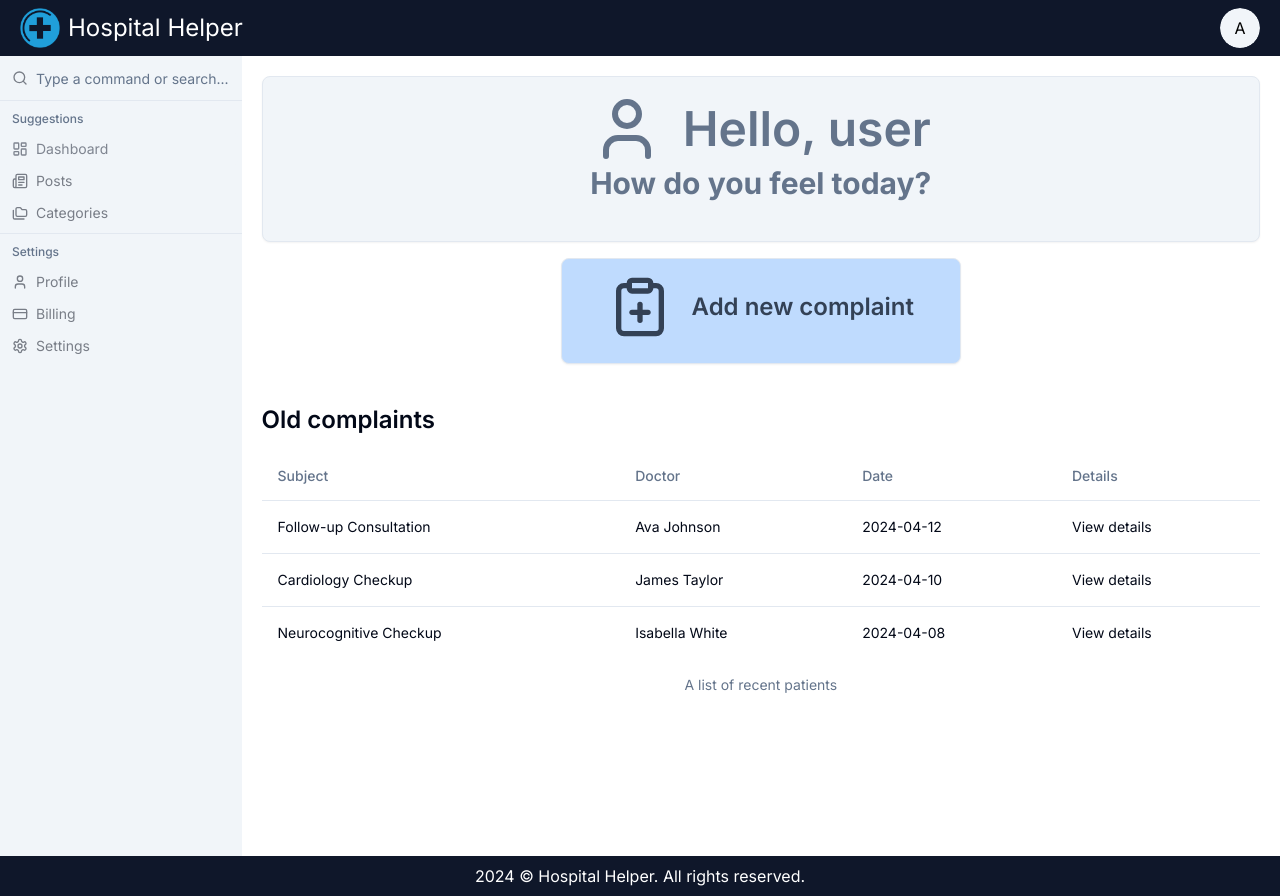
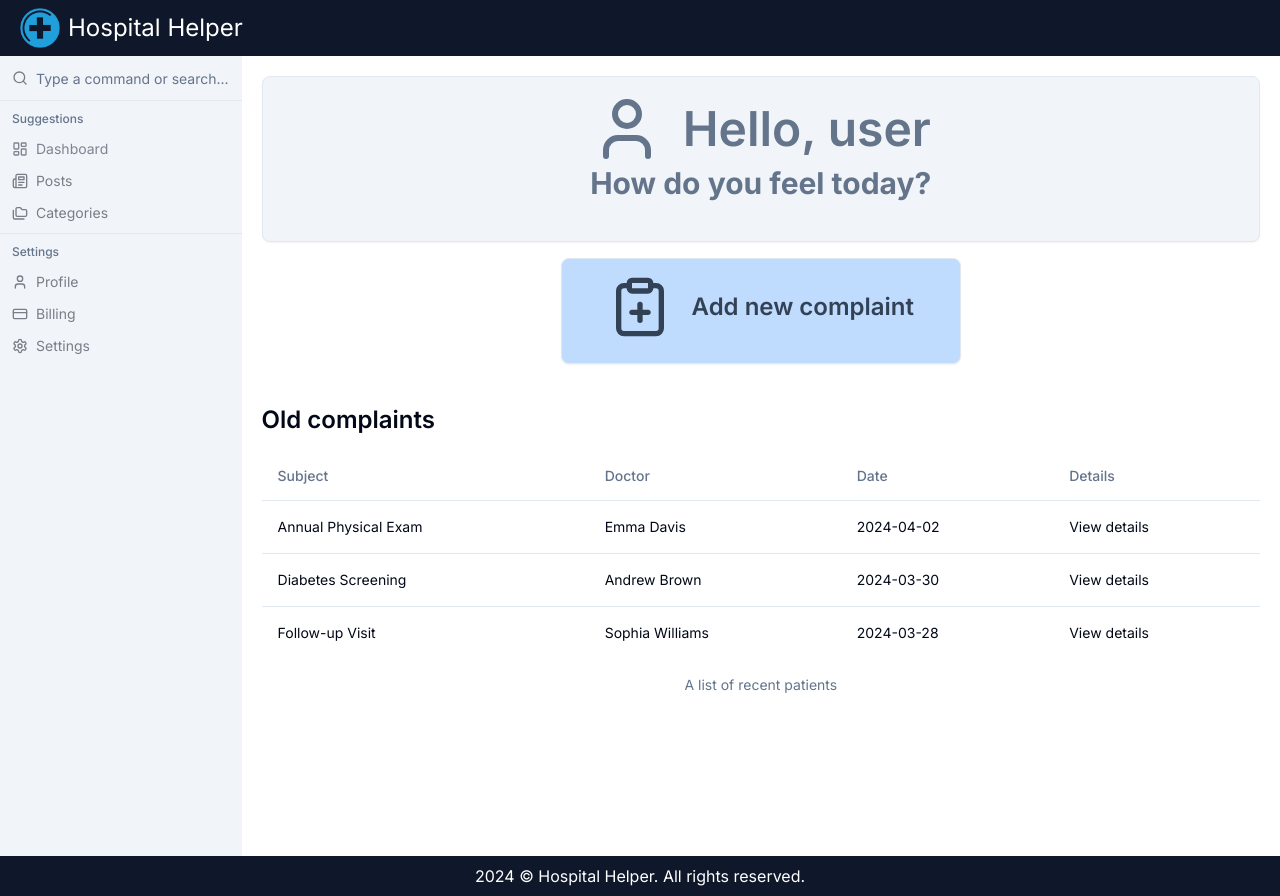
Before and after one commit to daryabagmet/admin-panel-info, a Next.js app: page / in a window 1280 px wide. Built offline with nearby package versions, Linux system fonts and the light colour scheme.

Commit message:
fix login form, add context

```diff
--- a/app/layout.tsx
+++ b/app/layout.tsx
@@ -4,6 +4,7 @@ import { Toaster } from '@/components/ui/toaster'
 import type { Metadata } from 'next'
 import { Inter } from 'next/font/google'
 import './globals.css'
+import { AuthProvider } from '@/data/context/AuthContext'
 
 const inter = Inter({ subsets: ['latin'] })
 
@@ -20,10 +21,12 @@ export default function RootLayout({
   return (
     <html lang="en">
       <body className={inter.className}>
-        <Header />
-        {children}
-        <Footer />
-        <Toaster />
+        <AuthProvider>
+          <Header />
+          {children}
+          <Footer />
+          <Toaster />
+        </AuthProvider>
       </body>
     </html>
   )
--- a/components/Header.tsx
+++ b/components/Header.tsx
@@ -1,16 +1,20 @@
+'use client'
 import Image from 'next/image'
 import Link from 'next/link'
 import logo from '../img/logo.png'
 import Navbar from '@/components/Navbar'
+import { useAuth } from '@/data/context/AuthContext'
 
 const Header = () => {
+  const { user } = useAuth();
+
   return (
     <div className="bg-primary text-white py-2 px-5 flex justify-between">
       <Link href="/" className="flex items-center justify-center">
         <Image src={logo} alt="logo" width={40} />
         <span className="ml-2 text-2xl">Hospital Helper</span>
       </Link>
-      <Navbar />
+      {user && <Navbar />}
     </div>
   )
 }
--- a/components/Navbar.tsx
+++ b/components/Navbar.tsx
@@ -1,4 +1,7 @@
+"use client";
+import { useAuth } from '@/data/context/AuthContext';
 import Link from 'next/link'
+import { useRouter } from "next/navigation";
 import { Avatar, AvatarFallback, AvatarImage } from '@/components/ui/avatar'
 import {
   DropdownMenu,
@@ -10,13 +13,22 @@ import {
 } from '@/components/ui/dropdown-menu'
 
 const Navbar = () => {
+  const { user, logout } = useAuth();
+  const router = useRouter();
+  const profileFirstLetter = user?.charAt(0).toUpperCase();
+
+  const handleLogout = () => {
+    logout();
+    router.push("/auth");
+  };
+
   return (
     <>
       <DropdownMenu>
         <DropdownMenuTrigger>
           <Avatar>
             <AvatarImage alt="avatar img" />
-            <AvatarFallback className="text-black">A</AvatarFallback>
+            <AvatarFallback className="text-black">{profileFirstLetter}</AvatarFallback>
           </Avatar>
         </DropdownMenuTrigger>
         <DropdownMenuContent>
@@ -25,11 +37,11 @@ const Navbar = () => {
           <DropdownMenuItem>
             <Link href="/profile">Profile</Link>
           </DropdownMenuItem>
-          <DropdownMenuItem>
-            <Link href="/auth">Logout</Link>
+          <DropdownMenuItem onClick={handleLogout}>
+            Logout
           </DropdownMenuItem>
         </DropdownMenuContent>
-      </DropdownMenu>
+      </DropdownMenu >
     </>
   )
 }
--- a/components/auth/LoginForm.tsx
+++ b/components/auth/LoginForm.tsx
@@ -1,6 +1,5 @@
 'use client'
 
-import BackButton from '@/components/BackButton'
 import * as z from 'zod'
 import { useForm } from 'react-hook-form'
 import { zodResolver } from '@hookform/resolvers/zod'
@@ -22,6 +21,8 @@ import {
 import { Input } from '@/components/ui/input'
 import { Button } from '@/components/ui/button'
 import { useRouter } from 'next/navigation'
+import { useAuth } from '@/data/context/AuthContext'
+
 
 const formSchema = z.object({
   email: z
@@ -38,8 +39,8 @@ const formSchema = z.object({
 })
 
 const LoginForm = () => {
+  const { login } = useAuth();
   const router = useRouter()
-
   const form = useForm<z.infer<typeof formSchema>>({
     resolver: zodResolver(formSchema),
     defaultValues: {
@@ -50,6 +51,7 @@ const LoginForm = () => {
 
   const handleSubmit = (data: z.infer<typeof formSchema>) => {
     router.push('/')
+    login(data.email);
   }
 
   return (
@@ -107,7 +109,7 @@ const LoginForm = () => {
               )}
             />
 
-            <Button className="w-full">Sign In</Button>
+            <Button className="w-full">Log In</Button>
           </form>
         </Form>
       </CardContent>
--- a/components/auth/RegisterForm.tsx
+++ b/components/auth/RegisterForm.tsx
@@ -37,6 +37,7 @@ import { Input } from '@/components/ui/input'
 import { Button } from '@/components/ui/button'
 import { useRouter } from 'next/navigation'
 import { CalendarIcon } from 'lucide-react'
+import { useAuth } from '@/data/context/AuthContext'
 
 const currentYear = new Date().getFullYear()
 const minDate = new Date(currentYear - 18, 0, 1)
@@ -69,6 +70,7 @@ const formSchema = z.object({
 })
 
 const RegisterForm = () => {
+  const { login } = useAuth();
   const router = useRouter()
 
   const form = useForm<z.infer<typeof formSchema>>({
@@ -85,7 +87,7 @@ const RegisterForm = () => {
   })
 
   const handleSubmit = (data: z.infer<typeof formSchema>) => {
-    console.log(data)
+    login(data.email);
     router.push('/')
   }
 
--- a/data/complaints.ts
+++ b/data/complaints.ts
@@ -58,14 +58,14 @@ const complaints: Complaint[] = [
         id: '1',
         title: 'Blood test',
         result: 'High cholesterine level',
-        doctor: 'Lucy',
+        doctor: 'Lucy Tomsom',
         date: '2024-03-26',
       },
       {
         id: '2',
         title: 'Blood test',
         result: 'OK',
-        doctor: 'Michael',
+        doctor: 'Michael Brown',
         date: '2024-03-26',
       },
     ],
@@ -80,14 +80,14 @@ const complaints: Complaint[] = [
       {
         id: '1',
         title: 'Blood test',
-        result: 'AR applications are amazing!',
-        doctor: 'Grace',
+        result: 'OK',
+        doctor: 'Grace Wilson',
         date: '2024-03-28',
       },
       {
         id: '2',
         title: 'Blood test',
-        result: "Can't wait to see AR integrated into everyday life.",
+        result: 'OK',
         doctor: 'Jack',
         date: '2024-03-28',
       },
@@ -103,15 +103,15 @@ const complaints: Complaint[] = [
       {
         id: '1',
         title: 'Blood test',
-        result: 'Diabetes screening result: normal',
-        doctor: 'Olivia',
+        result: 'OK',
+        doctor: 'Olivia Wiz',
         date: '2024-03-30',
       },
       {
         id: '2',
         title: 'Blood test',
         result: 'Ensure regular monitoring',
-        doctor: 'William',
+        doctor: 'William Asul',
         date: '2024-03-30',
       },
     ],
@@ -126,108 +126,16 @@ const complaints: Complaint[] = [
       {
         id: '1',
         title: 'Blood test',
-        result: 'Excited for the possibilities with 5G.',
+        result: 'OK',
         doctor: 'Sophie',
         date: '2024-04-02',
       },
       {
         id: '2',
         title: 'Blood test',
-        result: 'Hope it improves rural connectivity too.',
+        result: 'OK',
         doctor: 'Ethan',
         date: '2024-04-02',
-      },
-    ],
-  },
-  {
-    id: '7',
-    subject: 'Routine Health Checkup',
-    body: 'General checkup for health status and medical advice',
-    doctor: 'Michael Johnson',
-    date: '2024-04-05',
-    results: [
-      {
-        id: '1',
-        title: 'Blood test',
-        result: 'Cybersecurity is crucial for protecting data.',
-        doctor: 'Ava',
-        date: '2024-04-05',
-      },
-      {
-        id: '2',
-        title: 'Blood test',
-        result: 'Continuous monitoring is key.',
-        doctor: 'Noah',
-        date: '2024-04-05',
-      },
-    ],
-  },
-  {
-    id: '8',
-    subject: 'Neurocognitive Checkup',
-    body: 'Checkup for cognitive function and brain health',
-    doctor: 'Isabella White',
-    date: '2024-04-08',
-    results: [
-      {
-        id: '1',
-        title: 'Blood test',
-        result: 'ANNs have applications in various fields.',
-        doctor: 'Liam',
-        date: '2024-04-08',
-      },
-      {
-        id: '2',
-        title: 'Blood test',
-        result: 'Training them requires a lot of data.',
-        doctor: 'Mia',
-        date: '2024-04-08',
-      },
-    ],
-  },
-  {
-    id: '9',
-    subject: 'Cardiology Checkup',
-    body: 'Routine heart health check with tests',
-    doctor: 'James Taylor',
-    date: '2024-04-10',
-    results: [
-      {
-        id: '1',
-        title: 'Blood test',
-        result: 'Cloud computing has transformed IT.',
-        doctor: 'Harper',
-        date: '2024-04-10',
-      },
-      {
-        id: '2',
-        title: 'Blood test',
-        result: 'Concerned about data privacy in the cloud.',
-        doctor: 'Logan',
-        date: '2024-04-10',
-      },
-    ],
-  },
-  {
-    id: '10',
-    subject: 'Follow-up Consultation',
-    body: 'Consultation for ongoing treatment and progress review',
-    doctor: 'Ava Johnson',
-    date: '2024-04-12',
-    results: [
-      {
-        id: '1',
-        title: 'Blood test',
-        result: 'ML is reshaping industries.',
-        doctor: 'Emma',
-        date: '2024-04-12',
-      },
-      {
-        id: '2',
-        title: 'Blood test',
-        result: "I'm interested in reinforcement learning.",
-        doctor: 'Daniel',
-        date: '2024-04-12',
       },
     ],
   },
--- /dev/null
+++ b/data/context/AuthContext.tsx
@@ -0,0 +1,36 @@
+'use client'
+import { createContext, useContext, useState, ReactNode } from "react";
+
+interface AuthContextType {
+  user: string | null;
+  login: (email: string) => void;
+  logout: () => void;
+}
+
+const AuthContext = createContext<AuthContextType | null>(null);
+
+export const AuthProvider = ({ children }: { children: ReactNode }) => {
+  const [user, setUser] = useState<string | null>(null);
+
+  const login = (email: string) => {
+    setUser(email);
+  };
+
+  const logout = () => {
+    setUser(null);
+  };
+
+  return (
+    <AuthContext.Provider value={{ user, login, logout }}>
+      {children}
+    </AuthContext.Provider>
+  );
+};
+
+export const useAuth = () => {
+  const context = useContext(AuthContext);
+  if (!context) {
+    throw new Error("useAuth must be used within an AuthProvider");
+  }
+  return context;
+};
```
